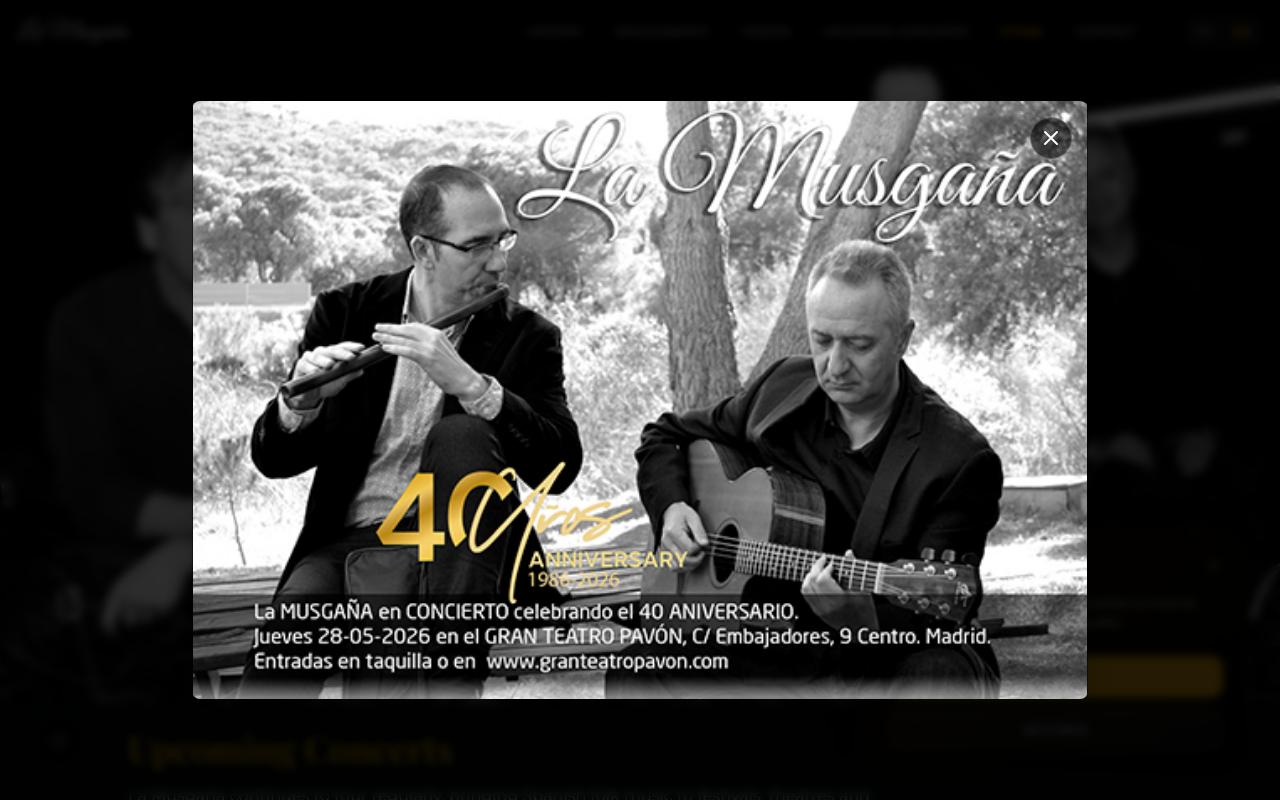
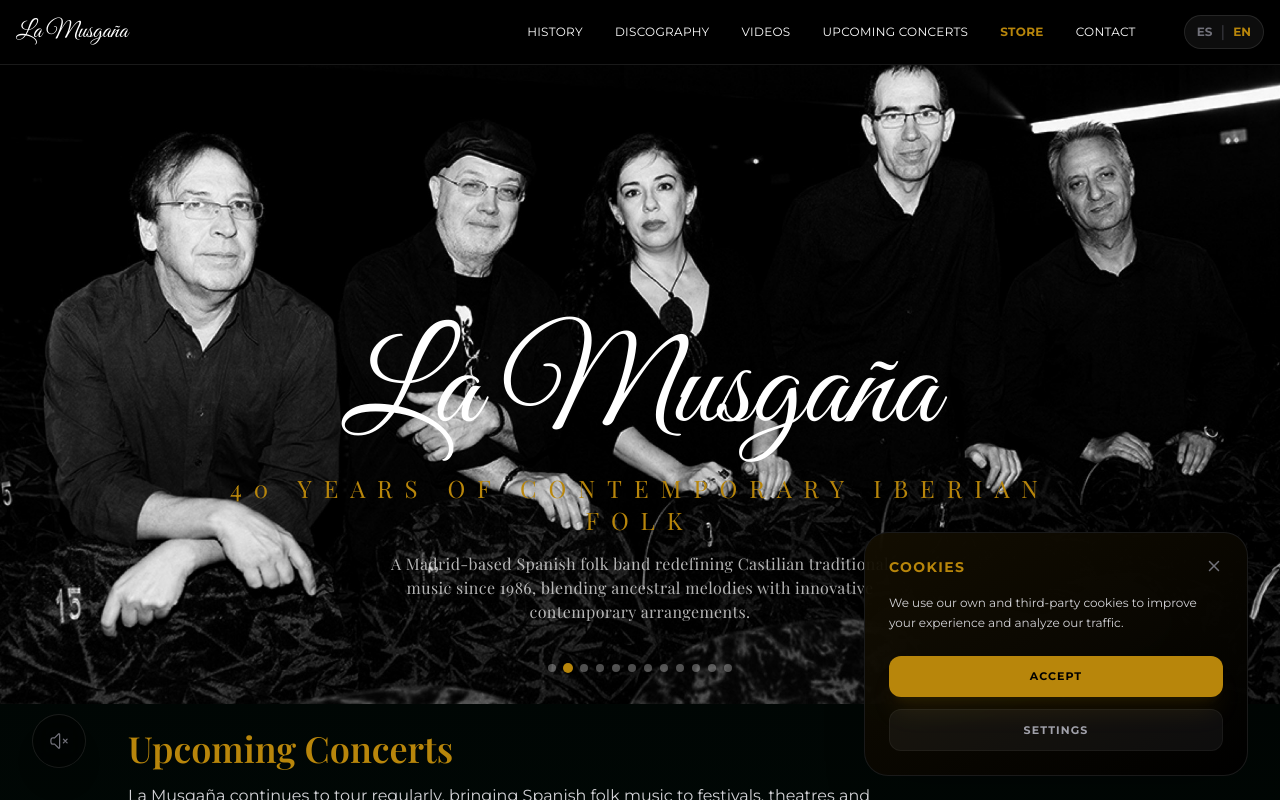
Before and after one commit to ranndoneur26/musgana-web, a Next.js app: page /en in a window 1280 px wide. Shown: the top 800 px of the page. Built offline with nearby package versions, Linux system fonts and the light colour scheme.

Commit message:
Eliminar el Welcome Pop-up de la pantalla inicial

```diff
--- a/src/app/layout.tsx
+++ b/src/app/layout.tsx
@@ -119,7 +119,6 @@
 
 import { JsonLd } from "@/components/seo/JsonLd";
 
-import { WelcomePopup } from "@/components/ui/WelcomePopup";
 
 export default function RootLayout({
     children,
@@ -133,7 +132,6 @@
                 <SessionTracker />
                 <CookieConsent />
                 <JsonLd />
-                <WelcomePopup />
                 <main id="main-content">
                     {children}
                 </main>
```
